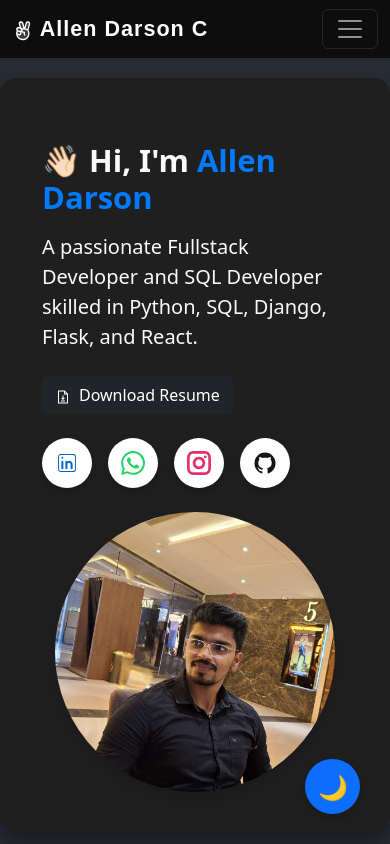
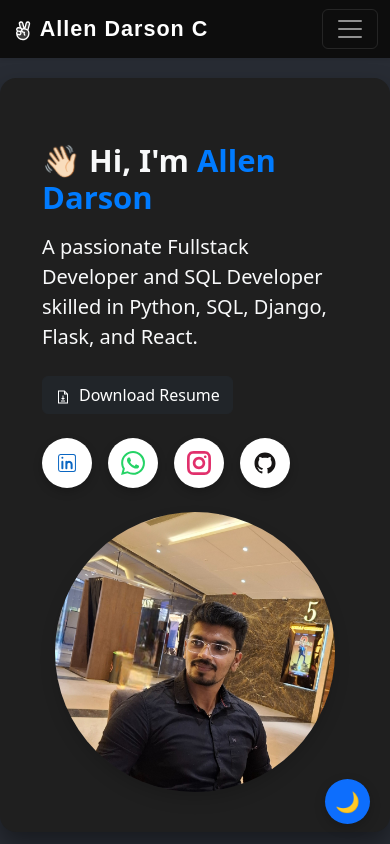
Before and after one commit to AllenDarson/Allen_Darson_Portfolio, a React (Create React App) app: page / in a window 390 px wide. Shown: the top 844 px of the page. Built offline with nearby package versions, Linux system fonts and the light colour scheme.

Commit message:
Updated portfolio with latest changes

```diff
--- a/src/App.css
+++ b/src/App.css
@@ -196,6 +196,16 @@ html, body {
   70%  { transform: rotate(0deg); }
   100% { transform: rotate(0deg); }
 }
+@media (max-width: 768px) {
+  .navbar-brand {
+    font-size: 1rem;   /* smaller text on mobile */
+    white-space: nowrap; /* keep text in one line */
+  }
+  .navbar-toggler {
+    margin-left: auto; /* push toggler to far right */
+  }
+}
+
 
 
 /* About Section */
@@ -644,6 +654,16 @@ html, body {
   background-color: #0056d2;
   transform: scale(1.05);
 }
+/* === Mobile View (max width 768px) === */
+@media (max-width: 768px) {
+  .theme-toggle-btn {
+    bottom: 20px;   /* Move it slightly up */
+    right: 20px;    /* Move it slightly left */
+    width: 45px;    /* Smaller size */
+    height: 45px;
+    font-size: 20px; /* Smaller icon size */
+  }
+}
 
 /* === LIGHT MODE STYLING === */
 body.light-mode {
--- a/src/Components/Home.js
+++ b/src/Components/Home.js
@@ -29,9 +29,20 @@ const Home = () => {
           <a className="navbar-brand fw-bold fs-4" href="#home">
             <PiHandPeaceDuotone /> Allen Darson C
           </a>
-          <Button className="navbar-toggler" type="button" data-bs-toggle="collapse" data-bs-target="#navbarNav">
+
+          {/* FIXED TOGGLER BUTTON */}
+          <button
+            className="navbar-toggler ms-auto"
+            type="button"
+            data-bs-toggle="collapse"
+            data-bs-target="#navbarNav"
+            aria-controls="navbarNav"
+            aria-expanded="false"
+            aria-label="Toggle navigation"
+          >
             <span className="navbar-toggler-icon"></span>
-          </Button>
+          </button>
+
           <div className="collapse navbar-collapse justify-content-end" id="navbarNav">
             <ul className="navbar-nav">
               <li className="nav-item mx-2"><a className="nav-link" href="#home"><AiOutlineHome /> Home</a></li>
```
